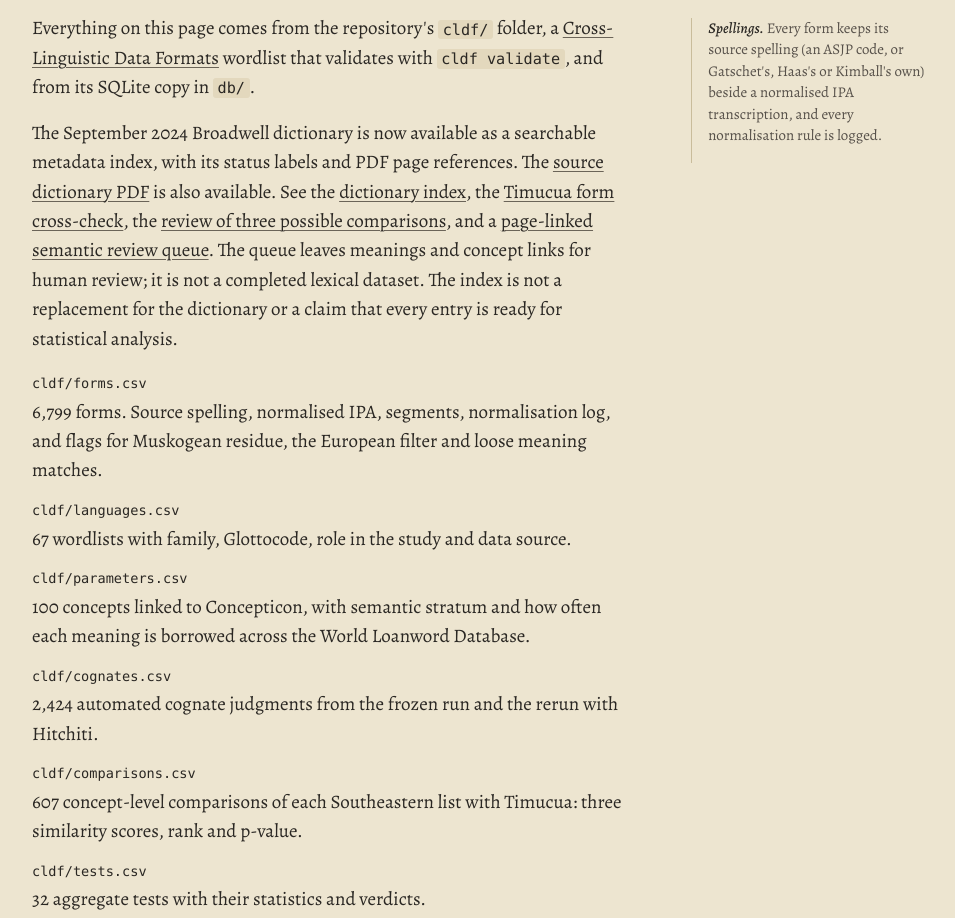
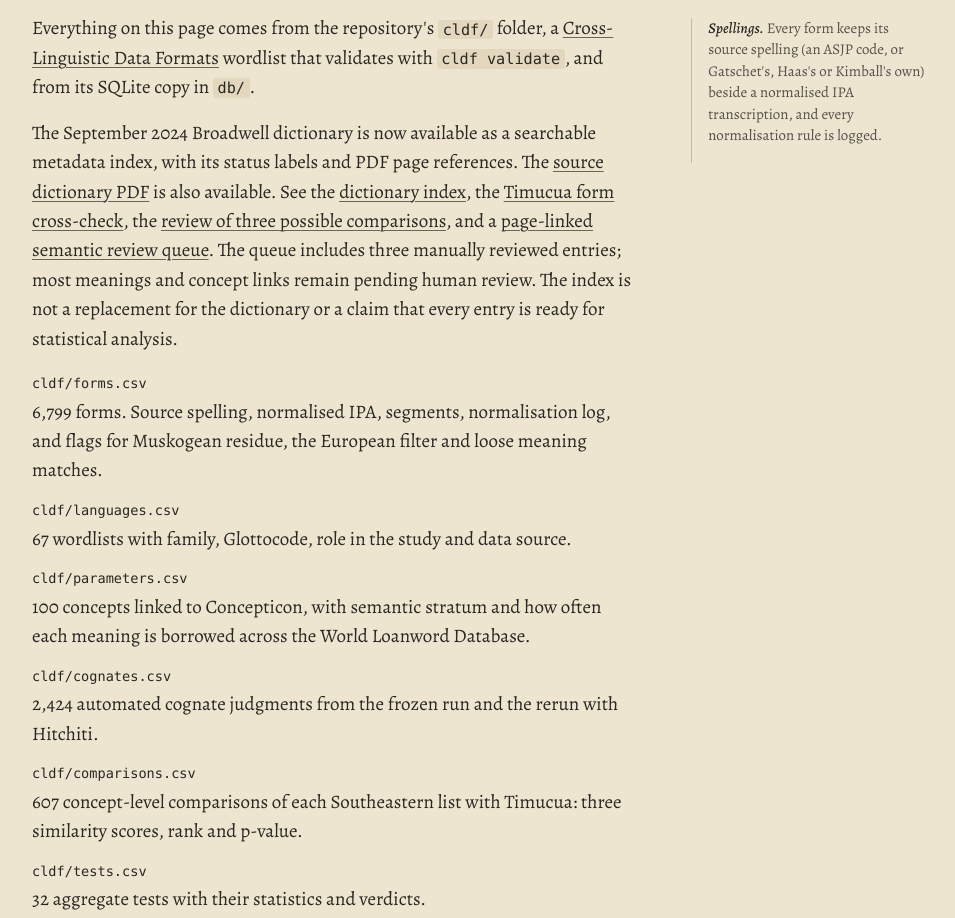
Before and after one commit to Project-Phaistos/project-timacua, a plain HTML site: page docs/index.html in a window 1280 px wide. Shown: the part 3941-4859 px from the top of the page, without its empty margins (48-1003 px from the left). Drawn offline with nearby package versions, Linux system fonts and the light colour scheme; a web font is replaced by a local one.

Commit message:
Clarify semantic review progress in published site

```diff
--- a/docs/index.html
+++ b/docs/index.html
@@ -371,7 +371,7 @@ td .small, .small { font-size: 0.88rem; color: var(--ink-2); }
   <div class="with-margin">
     <div class="col">
       <p>Everything on this page comes from the repository's <code>cldf/</code> folder, a <a href="https://cldf.clld.org">Cross-Linguistic Data Formats</a> wordlist that validates with <code>cldf validate</code>, and from its SQLite copy in <code>db/</code>.</p>
-      <p>The September 2024 Broadwell dictionary is now available as a searchable metadata index, with its status labels and PDF page references. The <a href="https://github.com/Project-Phaistos/project-timacua/blob/main/dictionary-version-sept-2024-with-title-page.pdf">source dictionary PDF</a> is also available. See the <a href="https://raw.githubusercontent.com/Project-Phaistos/project-timacua/main/sources/broadwell_dictionary_index.csv">dictionary index</a>, the <a href="https://raw.githubusercontent.com/Project-Phaistos/project-timacua/main/sources/broadwell_cldf_exact_form_matches.csv">Timucua form cross-check</a>, the <a href="https://raw.githubusercontent.com/Project-Phaistos/project-timacua/main/sources/broadwell_candidate_audit.csv">review of three possible comparisons</a>, and a <a href="https://raw.githubusercontent.com/Project-Phaistos/project-timacua/main/sources/broadwell_semantic_review.csv">page-linked semantic review queue</a>. The queue leaves meanings and concept links for human review; it is not a completed lexical dataset. The index is not a replacement for the dictionary or a claim that every entry is ready for statistical analysis.</p>
+      <p>The September 2024 Broadwell dictionary is now available as a searchable metadata index, with its status labels and PDF page references. The <a href="https://github.com/Project-Phaistos/project-timacua/blob/main/dictionary-version-sept-2024-with-title-page.pdf">source dictionary PDF</a> is also available. See the <a href="https://raw.githubusercontent.com/Project-Phaistos/project-timacua/main/sources/broadwell_dictionary_index.csv">dictionary index</a>, the <a href="https://raw.githubusercontent.com/Project-Phaistos/project-timacua/main/sources/broadwell_cldf_exact_form_matches.csv">Timucua form cross-check</a>, the <a href="https://raw.githubusercontent.com/Project-Phaistos/project-timacua/main/sources/broadwell_candidate_audit.csv">review of three possible comparisons</a>, and a <a href="https://raw.githubusercontent.com/Project-Phaistos/project-timacua/main/sources/broadwell_semantic_review.csv">page-linked semantic review queue</a>. The queue includes three manually reviewed entries; most meanings and concept links remain pending human review. The index is not a replacement for the dictionary or a claim that every entry is ready for statistical analysis.</p>
       <dl class="files" id="files-list"></dl>
       <h3>Querying it</h3>
 <pre><code>import sqlite3
```
